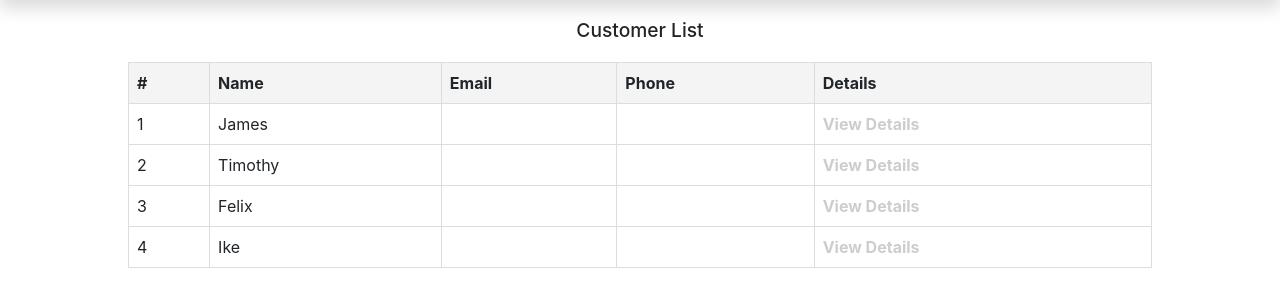
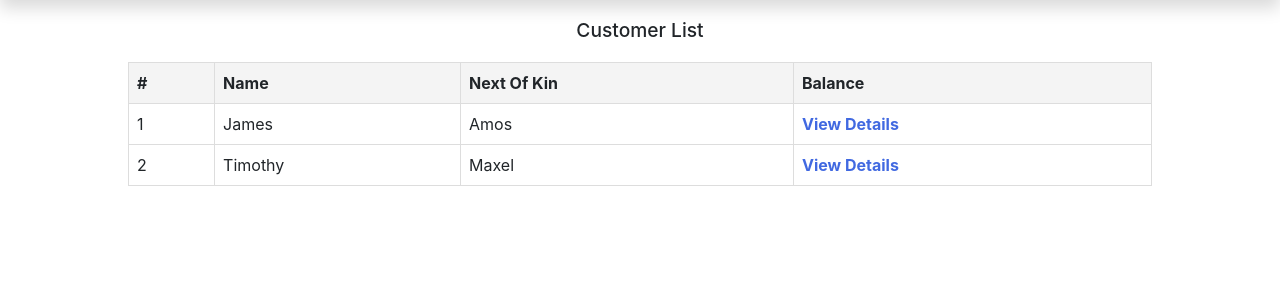
Before and after one commit to chrispydev/dogmastarventur, a Django app: page /accounts/customers/ in a window 1280 px wide. Shown: the part 69-376 px from the top of the page. Run offline with Django 5.2, Linux system fonts and the light colour scheme; a user stored in the database is signed in; data comes from the database, SQL or seed files in the repository; both versions use the stored data as it was after the commit.

Commit message:
feat(file name): distinct customer displayed by woker

```diff
--- a/auth/views.py
+++ b/auth/views.py
@@ -2,6 +2,7 @@
 from django.contrib import messages
 from django.contrib.auth import login, logout
 from django.views import View
+from django.shortcuts import get_object_or_404
 from django.contrib.auth.views import PasswordResetView
 from django.shortcuts import render, redirect
 from django.contrib.auth.models import User
@@ -97,8 +98,36 @@
     template_name = 'auth/customer_list.html'
     context_object_name = 'customers'
 
+    def get_queryset(self):
+        # Get the logged-in worker
+        worker = get_object_or_404(Worker, user=self.request.user)
+        # Retrieve customers the worker has taken collections from
+        customer_ids = Collection.objects.filter(
+            worker=worker).values_list('customer_id', flat=True)
+        return Customer.objects.filter(id__in=customer_ids).distinct()
+
 
 class CustomerDetailView(DetailView):
     model = Customer
     template_name = 'auth/customer_detail.html'
     context_object_name = 'customer'
+
+    def get_queryset(self):
+        # Get the logged-in worker
+        worker = get_object_or_404(Worker, user=self.request.user)
+        # Retrieve customers the worker has taken collections from
+        customer_ids = Collection.objects.filter(
+            worker=worker).values_list('customer_id', flat=True)
+        return Customer.objects.filter(id__in=customer_ids).distinct()
+
+
+# class CustomerListView(ListView):
+#     model = Customer
+#     template_name = 'auth/customer_list.html'
+#     context_object_name = 'customers'
+
+
+# class CustomerDetailView(DetailView):
+#     model = Customer
+#     template_name = 'auth/customer_detail.html'
+#     context_object_name = 'customer'
--- a/static/css/customer-detail.css
+++ b/static/css/customer-detail.css
@@ -32,7 +32,7 @@
 
 .details__link,
 .back__link {
-  color: #007bff;
+  color: var(--primary-color) !important;
   text-decoration: none;
   font-weight: bold;
 }
--- a/templates/auth/customer_list.html
+++ b/templates/auth/customer_list.html
@@ -10,9 +10,8 @@
                 <tr>
                     <th>#</th>
                     <th>Name</th>
-                    <th>Email</th>
-                    <th>Phone</th>
-                    <th>Details</th>
+                    <th>Next Of Kin</th>
+                    <th>Balance</th>
                 </tr>
             </thead>
             <tbody>
@@ -20,8 +19,7 @@
                 <tr>
                     <td>{{ forloop.counter }}</td>
                     <td>{{ customer.name }}</td>
-                    <td>{{ customer.email }}</td>
-                    <td>{{ customer.phone }}</td>
+                    <td>{{ customer.next_of_kin }}</td>
                     <td>
                         <a class="details__link" href="{% url 'customer_detail' customer.id %}">
                             View Details
```
Also changed, not shown: db.sqlite3.
